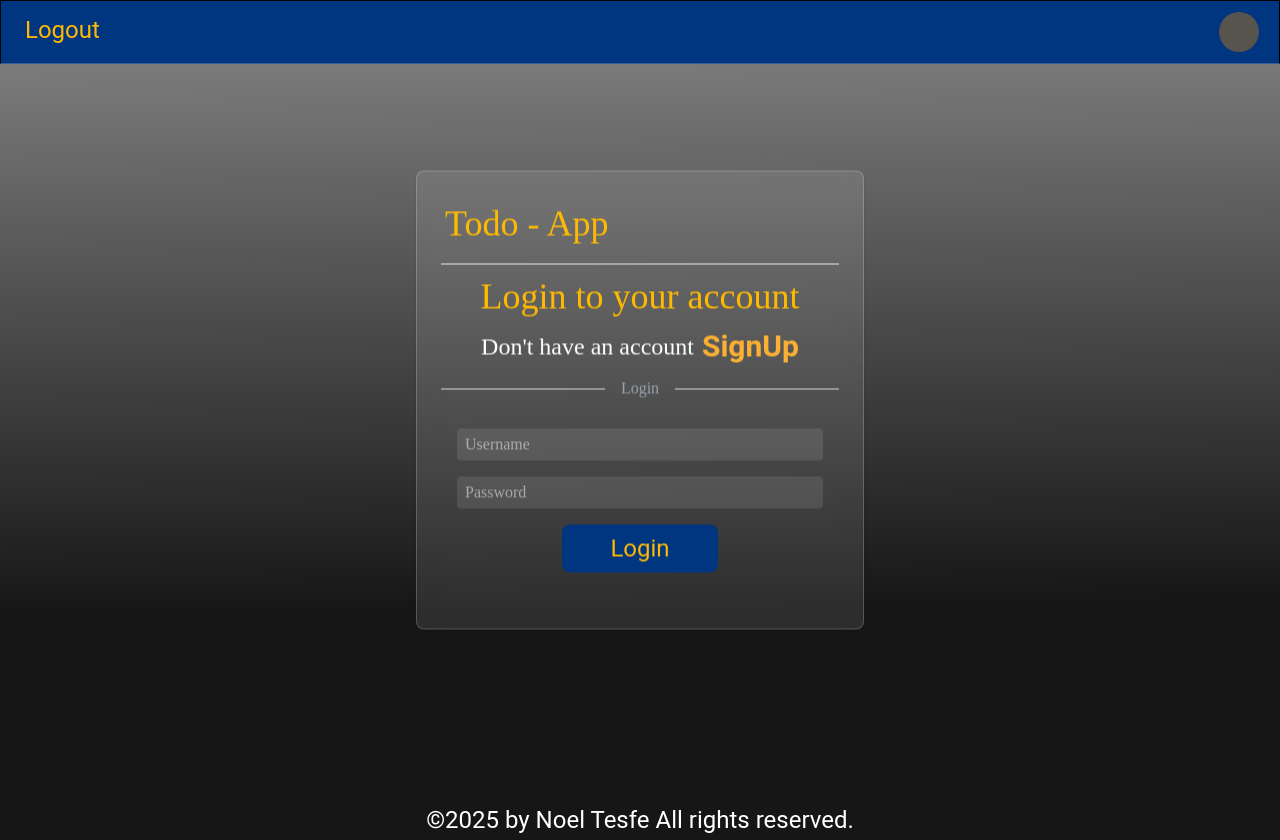
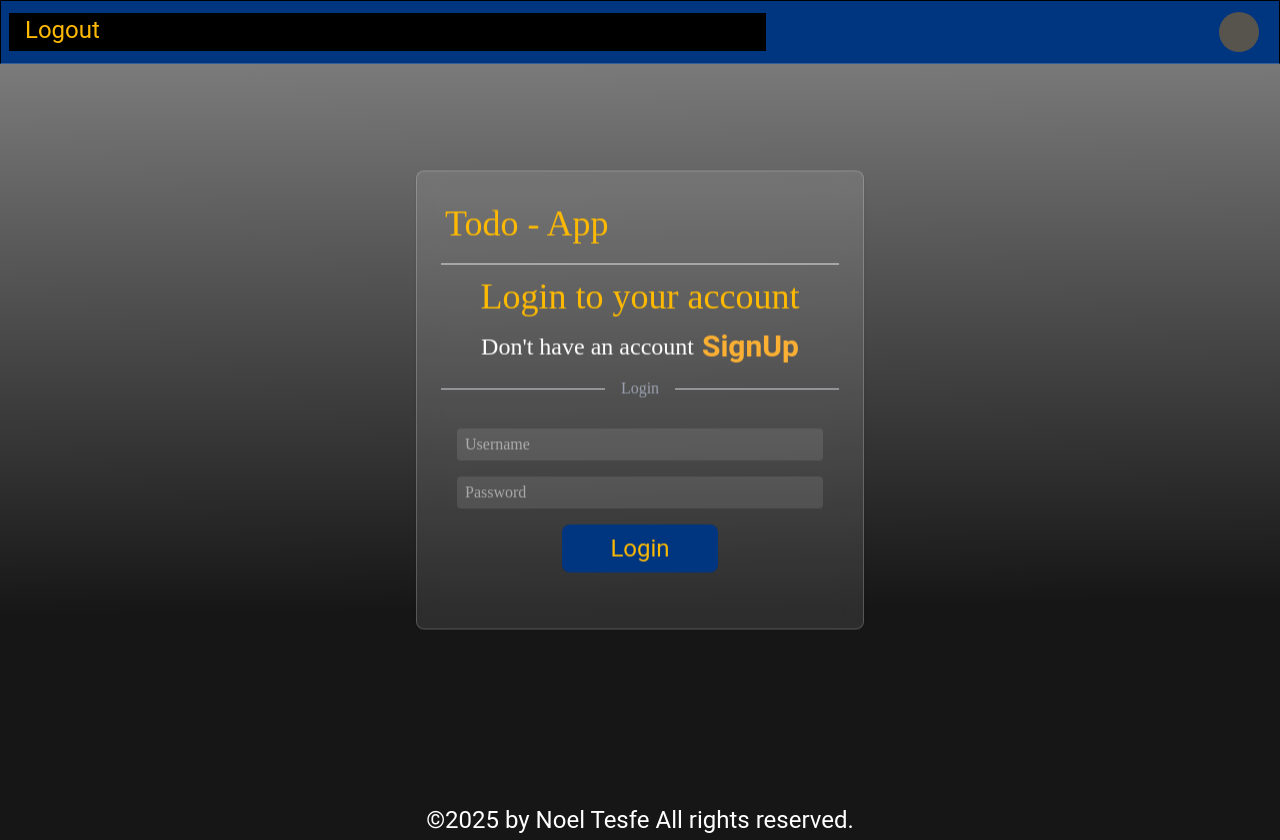
Before and after one commit to Noel-byte/todoapp-frontend, a React (Vite) app: page /login in a window 1280 px wide. Built offline with nearby package versions, Linux system fonts and the light colour scheme; no server answers; sample sign-in values are in the browser's storage.

Commit message:
modified frontend

```diff
--- a/src/components/FilterTasks.jsx
+++ b/src/components/FilterTasks.jsx
@@ -78,7 +78,7 @@ export const FilterTasks = () => {
   };
 
   return (
-    <div className="relative w-3/5">
+    <div className="relative w-3/5 bg-black">
       {/* Buttons for lg and up */}
       <div className="hidden lg:flex justify-between items-center gap-4  text-2xl text-heading">
         <div>
```
